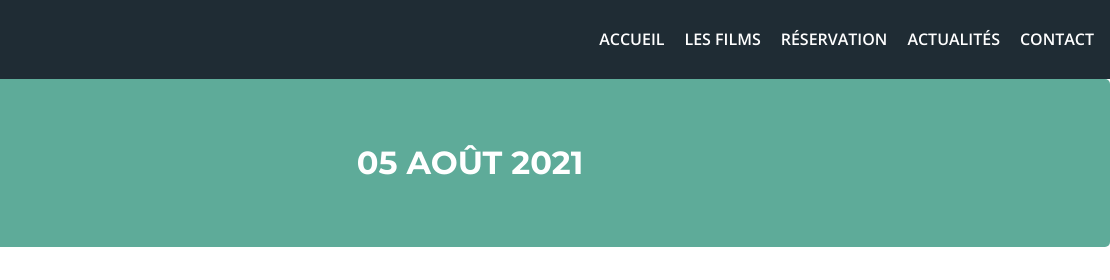
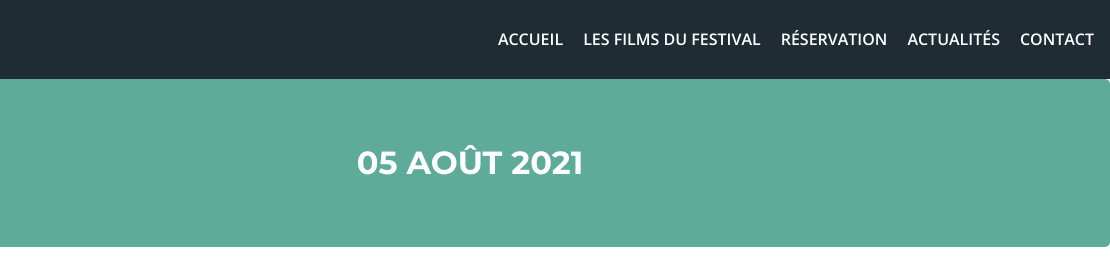
Before and after one commit to Benlasc/1-Maquette-HTML-SCSS, a website: page films.html in a window 1280 px wide. Shown: the top 280 px of the page, 170-1280 px from the left. Drawn offline with nearby package versions, Linux system fonts and the light colour scheme.

Commit message:
Update films.html

```diff
--- a/films.html
+++ b/films.html
@@ -29,7 +29,7 @@
 
         <ul class="header__menu">
             <li><a href="./index.html">ACCUEIL</a></li>
-            <li><a href="">LES FILMS</a></li>
+            <li><a href="">LES FILMS DU FESTIVAL</a></li>
             <li><a href="./index.html#booking">RÉSERVATION</a></li>
 
             <li><a href="./news.html">ACTUALITÉS</a></li>
```
